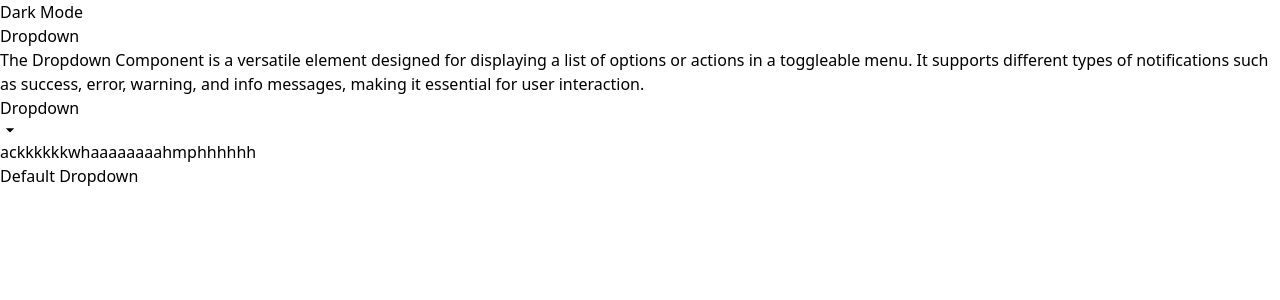
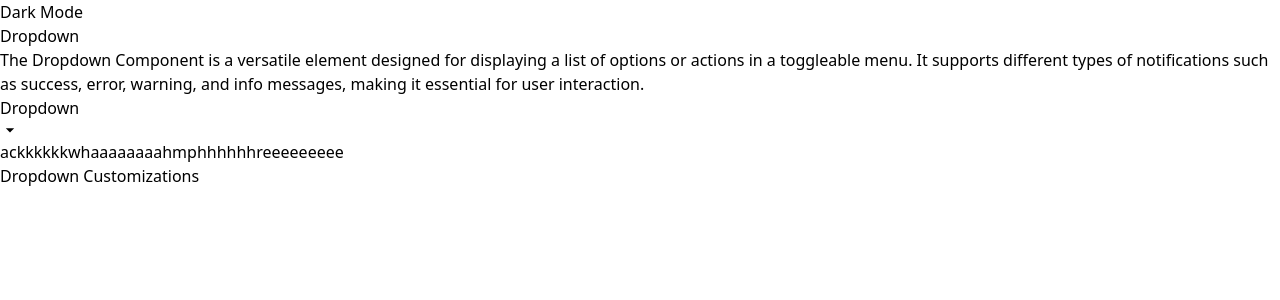
Before and after one commit to AlejandroP1028/Group-GCC_Vue-Component-Library, a Vue app: page / in a window 1280 px wide. Both pictures are taken after a click on the button "Dropdown". Shown: the top 300 px of the page. Built offline with nearby package versions, Linux system fonts and the light colour scheme.

Commit message:
added fade-slide transition, added disabled prop, added a customizable item list

```diff
--- a/src/components/Dropdown.vue
+++ b/src/components/Dropdown.vue
@@ -1,18 +1,28 @@
 <template>
     <div class="relative inline-block text-left mt-4 ml-4">
       <div>
-        <button @click="toggleDropdown" :class="buttonClasses" type="button">
+        <button @click="toggleDropdown" :class="[buttonClasses, { 'cursor-not-allowed opacity-50': disabled }]" :disabled="disabled" type="button">
           Dropdown
           <svg class="inline-block ml-2" width="20" height="20" viewBox="0 0 24 24" fill="none" xmlns="http://www.w3.org/2000/svg">
             <path d="M7 10l5 5 5-5H7z" fill="currentColor"/>
           </svg>
         </button>
       </div>
-      <div v-if="show" :class="dropdownClasses">
-        <a href="#" :class="itemClasses" role="menuitem">ackkkkkk</a>
-        <a href="#" :class="itemClasses" role="menuitem">whaaaaaaaa</a>
-        <a href="#" :class="itemClasses" role="menuitem">hmphhhhhh</a>
-      </div>
+      <transition :name="fade-slide">
+        <div v-if="show" :class="dropdownClasses">
+          <a
+            v-for="(item, index) in menuItems"
+            :key="index"
+            :href="item.href || '#'"
+            :class="[itemClasses, { 'cursor-not-allowed opacity-50': item.disabled }]"
+            :aria-disabled="item.disabled"
+            role="menuitem"
+            @click.prevent="item.disabled ? null : item.action"
+          >
+            {{ item.label }}
+          </a>
+        </div>
+      </transition>
     </div>
   </template>
 
@@ -40,6 +50,14 @@
       bordered: {
         type: Boolean,
         default: false,
+      },
+      disabled: {
+        type: Boolean,
+        default: false
+      },
+      menuItems: {
+        type: Array,
+        default: () => []
       }
     },
     data() {
@@ -129,7 +147,7 @@
           this.type === 'teal' ? 'hover:bg-teal-200' :
           ''
         ];
-      },
+      }
     },
     methods: {
       toggleDropdown() {
@@ -140,4 +158,13 @@
       }
     }
   }
-  </script>
+</script>
+<style scoped>
+.fade-slide-enter-active, .fade-slide-leave-active {
+  transition: opacity 0.5s, transform 0.5s;
+}
+.fade-slide-enter, .fade-slide-leave-to {
+  opacity: 0;
+  transform: translateY(-10px);
+}
+</style>
--- a/src/dropdown_test.vue
+++ b/src/dropdown_test.vue
@@ -9,9 +9,9 @@
         The Dropdown Component is a versatile element designed for displaying a list of options or actions in a toggleable menu. It supports different types of notifications such as success, error, warning, and info messages, making it essential for user interaction.
       </p>
       <div class="absolute w-full">
-        <dropdown_component type="sky" size="w" :isDark="isDarkMode" bordered="true"></dropdown_component>
+        <dropdown_component type="sky" size="w" :isDark="isDarkMode" bordered="true" :menuItems="menuItems"></dropdown_component>
       </div>
-      <h1 :class="['text-2xl', 'mb-2', 'mt-4', 'font-bold', 'text-center', headingColor]">Default Dropdown</h1>
+      <h1 :class="['text-2xl', 'mb-2', 'mt-4', 'font-bold', 'text-center', headingColor]">Dropdown Customizations</h1>
     </div>
   </div>
 </template>
@@ -28,7 +28,13 @@ export default {
     return {
       isDarkMode: false,
       headingColor: 'text-gray-900 dark:text-gray-100',
-      paragraphColor: 'text-gray-700 dark:text-gray-300'
+      paragraphColor: 'text-gray-700 dark:text-gray-300',
+      menuItems: [
+        { label: 'ackkkkkk', href: '#', disabled: false, action: () => console.log('ackkkkkk clicked') },
+        { label: 'whaaaaaaaa', href: '#', disabled: false, action: () => console.log('whaaaaaaaa clicked') },
+        { label: 'hmphhhhhh', href: '#', disabled: true },
+        { label: 'reeeeeeeee', href: '#', disabled: true }
+      ]
     };
   },
   methods: {
```
